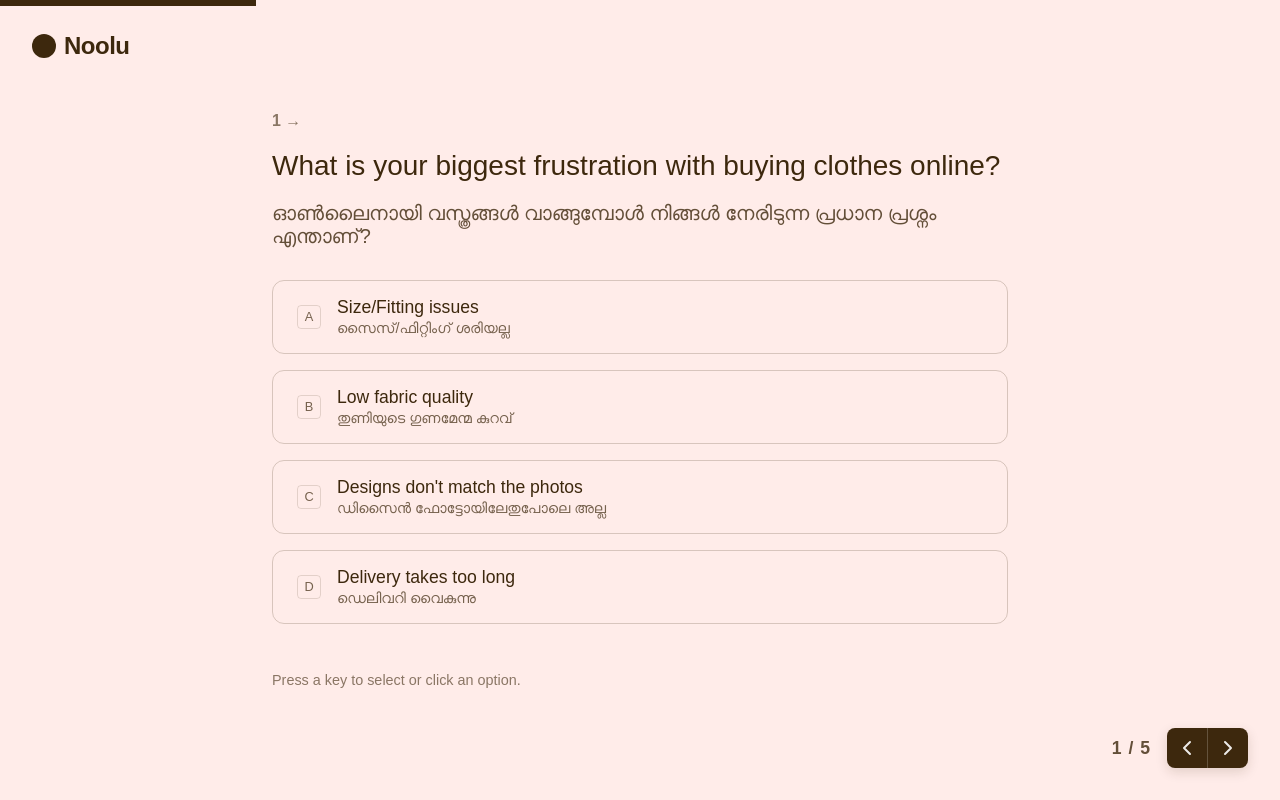
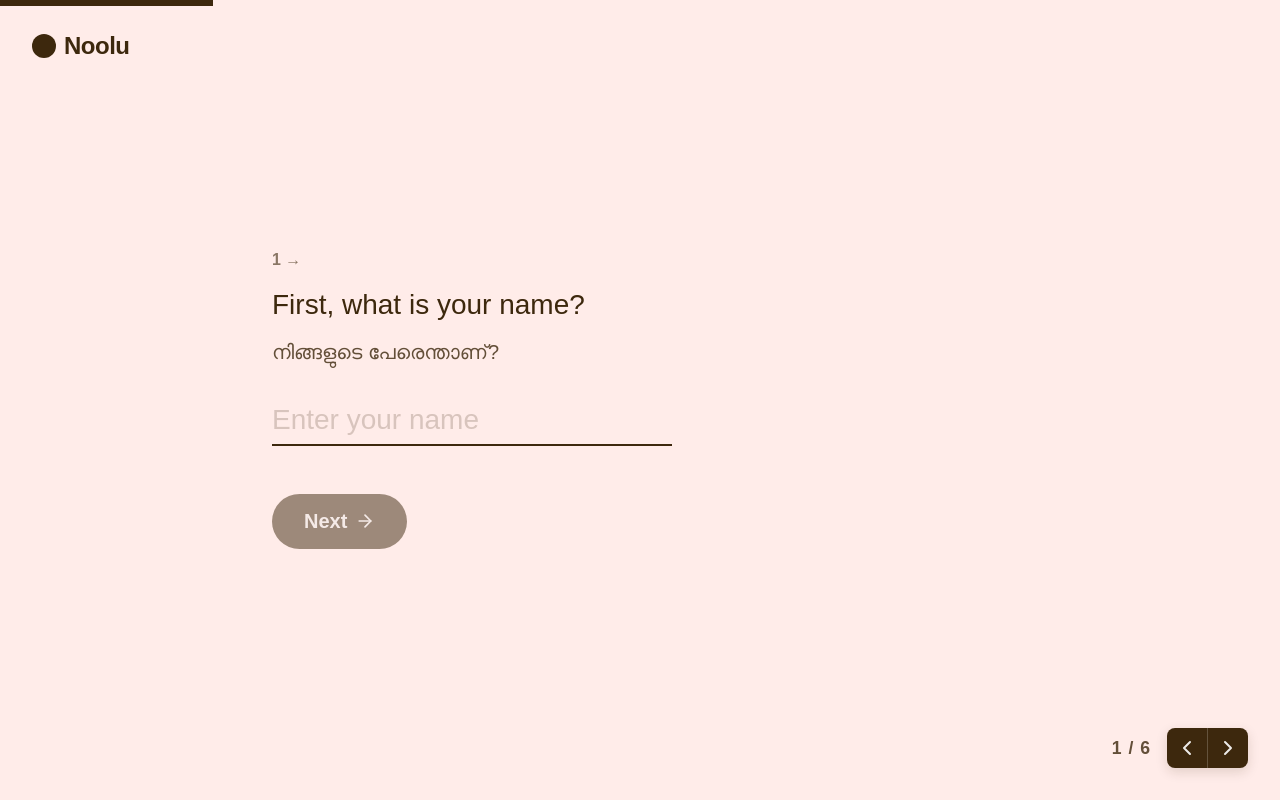
Before and after one commit to ASHLIN-BIJU/NOOLU, a React (Vite) app: page / in a window 1280 px wide. Both pictures are taken after a click on the button 1228 px from the left and 748 px from the top of the page. Built offline with nearby package versions, Linux system fonts and the light colour scheme; a web font is replaced by a local one.

Commit message:
Add Name field and refactor text input state management

```diff
--- a/src/App.jsx
+++ b/src/App.jsx
@@ -9,11 +9,12 @@ const GOOGLE_FORM_ACTION_URL = "https://docs.google.com/forms/d/e/1FAIpQLSeveQ8I
 
 // Mapping of step index to the exact Google Form entry ID
 const FORM_ENTRIES = {
-  1: "entry.606382618", // Q1: Biggest frustration
-  2: "entry.545797915", // Q2: Tailoring handling
-  3: "entry.395819988", // Q3: Try the website
-  4: "entry.361439997", // Q4: Custom COD
-  5: "entry.434998424"  // Q5: Beta User WhatsApp
+  1: "entry.1747144279", // Q1: Name
+  2: "entry.606382618", // Q2: Biggest frustration
+  3: "entry.545797915", // Q3: Tailoring handling
+  4: "entry.395819988", // Q4: Try the website
+  5: "entry.361439997", // Q5: Custom COD
+  6: "entry.434998424"  // Q6: Beta User WhatsApp
 };
 
 const QUESTIONS = [
@@ -22,6 +23,12 @@ const QUESTIONS = [
     title: 'Welcome to Noolu',
     subtitle: 'We are building a custom-fit clothing experience just for you. Help us understand your needs better.',
     buttonText: 'Start Survey',
+  },
+  {
+    type: 'text',
+    title: 'First, what is your name?',
+    malayalam: 'നിങ്ങളുടെ പേരെന്താണ്?',
+    placeholder: 'Enter your name'
   },
   {
     type: 'choice',
@@ -76,7 +83,6 @@ const QUESTIONS = [
 function App() {
   const [currentStep, setCurrentStep] = useState(0);
   const [answers, setAnswers] = useState({});
-  const [textInput, setTextInput] = useState('');
   const [isSubmitting, setIsSubmitting] = useState(false);
   const [isSubmitted, setIsSubmitted] = useState(false);
 
@@ -91,7 +97,10 @@ function App() {
       }
       if (e.key === 'Enter') {
         if (q.type === 'intro') nextStep();
-        if (q.type === 'text' && textInput) submitForm();
+        if (q.type === 'text' && answers[currentStep]) {
+          if (currentStep === QUESTIONS.length - 1) submitForm();
+          else nextStep();
+        }
       }
       if (e.key === 'ArrowUp' || e.key === 'ArrowLeft') {
         e.preventDefault();
@@ -104,7 +113,7 @@ function App() {
     };
     window.addEventListener('keydown', handleKeyDown);
     return () => window.removeEventListener('keydown', handleKeyDown);
-  }, [currentStep, textInput]);
+  }, [currentStep, answers]);
 
   const handleOptionSelect = (value) => {
     setAnswers({ ...answers, [currentStep]: value });
@@ -125,13 +134,12 @@ function App() {
 
   const submitForm = async () => {
     setIsSubmitting(true);
-    const finalAnswers = { ...answers, [currentStep]: textInput };
 
     // Build FormData for Google Forms
     const formData = new FormData();
     Object.keys(FORM_ENTRIES).forEach(stepIndex => {
-      if (finalAnswers[stepIndex]) {
-        formData.append(FORM_ENTRIES[stepIndex], finalAnswers[stepIndex]);
+      if (answers[stepIndex]) {
+        formData.append(FORM_ENTRIES[stepIndex], answers[stepIndex]);
       }
     });
 
@@ -238,16 +246,17 @@ function App() {
                   type="text"
                   className="text-input"
                   placeholder={q.placeholder}
-                  value={textInput}
-                  onChange={(e) => setTextInput(e.target.value)}
+                  value={answers[currentStep] || ''}
+                  onChange={(e) => setAnswers({ ...answers, [currentStep]: e.target.value })}
                   autoFocus
                 />
                 <button
                   className="primary-button"
-                  onClick={submitForm}
-                  disabled={!textInput.trim() || isSubmitting}
+                  onClick={() => currentStep === QUESTIONS.length - 1 ? submitForm() : nextStep()}
+                  disabled={!answers[currentStep] || isSubmitting}
                 >
-                  {isSubmitting ? 'Submitting...' : 'Submit'} <Check size={20} />
+                  {currentStep === QUESTIONS.length - 1 ? (isSubmitting ? 'Submitting...' : 'Next') : 'Next'}
+                  {currentStep === QUESTIONS.length - 1 ? <Check size={20} /> : <ArrowRight size={20} />}
                 </button>
               </div>
             )}
```
